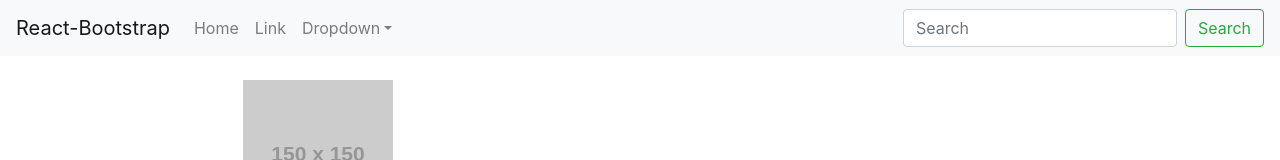
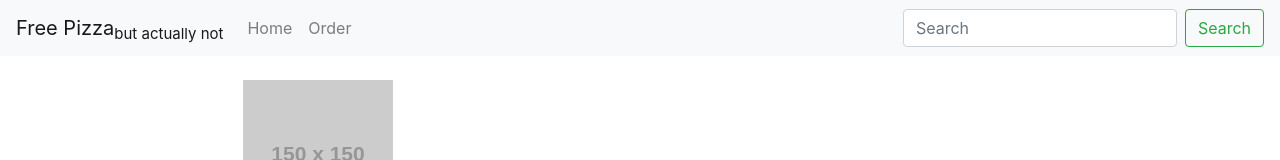
Before and after one commit to JonathanGzzBen/free-pizza-but-actually-not, a Next.js app in the folder src/: page / in a window 1280 px wide. Shown: the top 160 px of the page. Built offline with nearby package versions, Linux system fonts and the light colour scheme.

Commit message:
Modify layout to include home and order pages

```diff
--- a/src/components/layout.jsx
+++ b/src/components/layout.jsx
@@ -9,18 +9,27 @@ import {
   Row,
   Col,
 } from "react-bootstrap";
+import Link from "next/link";
 
 export default function Layout({ children }) {
   return (
     <div>
       <Navbar bg="light" expand="lg">
-        <Navbar.Brand href="#home">React-Bootstrap</Navbar.Brand>
+        <Link href="/" passHref>
+          <Navbar.Brand>
+            Free Pizza<sub>but actually not</sub>
+          </Navbar.Brand>
+        </Link>
         <Navbar.Toggle aria-controls="basic-navbar-nav" />
         <Navbar.Collapse id="basic-navbar-nav">
           <Nav className="mr-auto">
-            <Nav.Link href="#home">Home</Nav.Link>
-            <Nav.Link href="#link">Link</Nav.Link>
-            <NavDropdown title="Dropdown" id="basic-nav-dropdown">
+            <Link href="/" passHref>
+              <Nav.Link>Home</Nav.Link>
+            </Link>
+            <Link href="/order" passHref>
+              <Nav.Link>Order</Nav.Link>
+            </Link>
+            {/* <NavDropdown title="Dropdown" id="basic-nav-dropdown">
               <NavDropdown.Item href="#action/3.1">Action</NavDropdown.Item>
               <NavDropdown.Item href="#action/3.2">
                 Another action
@@ -30,7 +39,7 @@ export default function Layout({ children }) {
               <NavDropdown.Item href="#action/3.4">
                 Separated link
               </NavDropdown.Item>
-            </NavDropdown>
+            </NavDropdown> */}
           </Nav>
           <Form inline>
             <FormControl type="text" placeholder="Search" className="mr-sm-2" />
```
